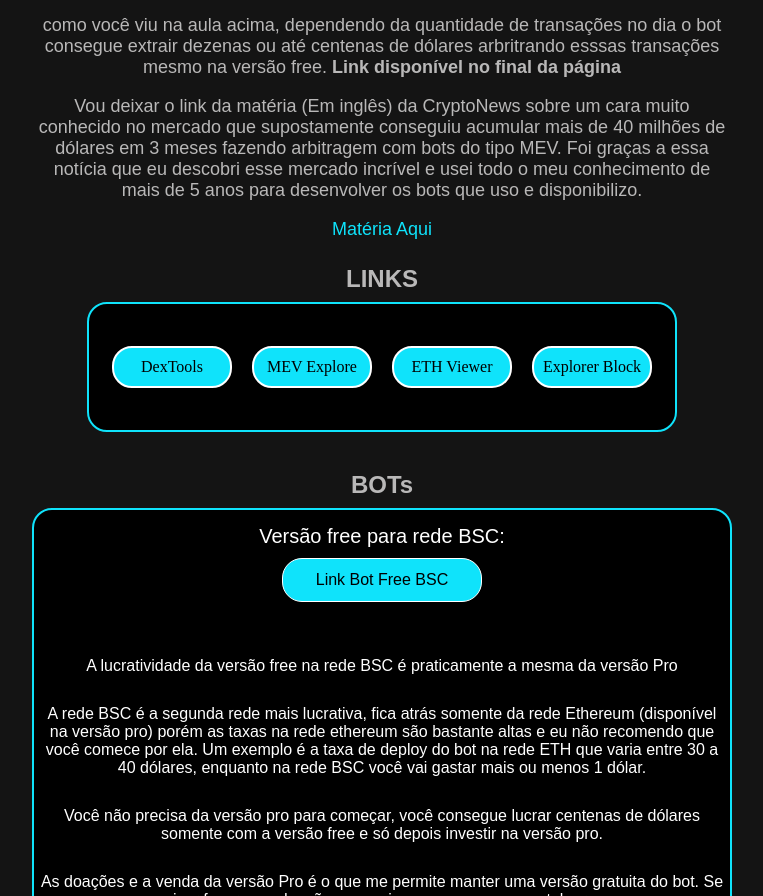
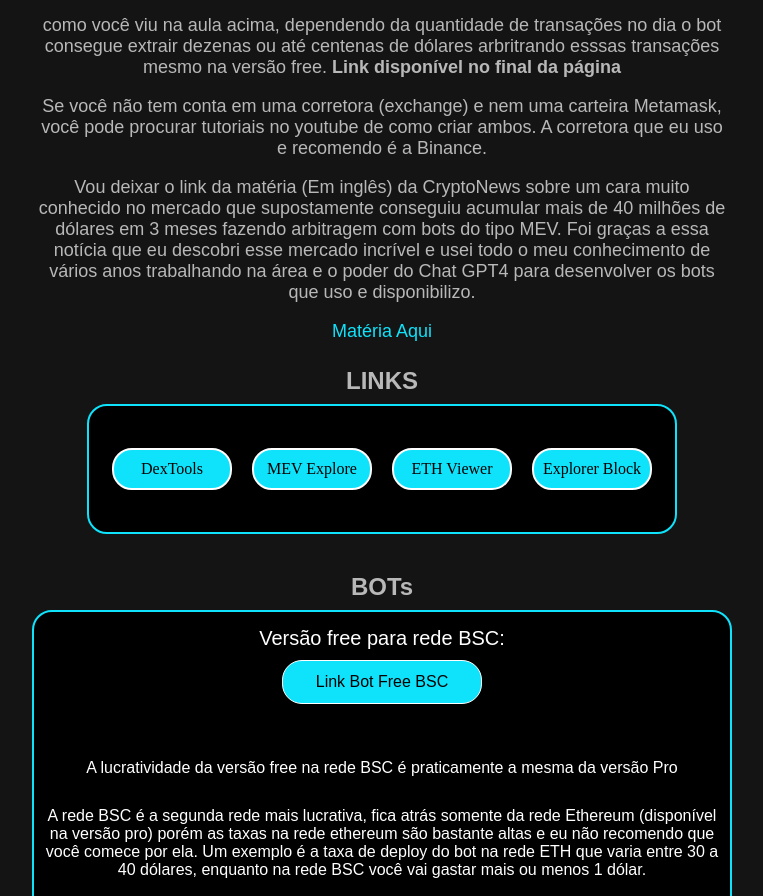
Before and after one commit to pageem15/pageem15.github.io, a plain HTML site: page index.html in a window 1280 px wide. Shown: the part 877-1773 px from the top of the page, without its empty margins (258-1021 px from the left). Drawn offline with Linux system fonts and the light colour scheme.

Commit message:
Add files via upload

```diff
--- a/index.html
+++ b/index.html
@@ -50,7 +50,8 @@
 <div id="p-text-downvideo">
     <p>Isso não é um vídeo de vendas disfarçado de aula, isso é uma aula completa explicando como funciona a técnica de Maximal Extractable Value (MEV) em uma rede blockchain e como você pode extrair muito lucro das transações que acontecem, deixo também a versão free do meu código e ensino como usar na prática. Mas assista até o final sem pular nenhuma parte.</p>
     <p>como você viu na aula acima, dependendo da quantidade de transações no dia o bot consegue extrair dezenas ou até centenas de dólares arbritrando esssas transações mesmo na versão free. <strong>Link disponível no final da página</strong></p>
-    <p>Vou deixar o link da matéria (Em inglês) da CryptoNews sobre um cara muito conhecido no mercado que supostamente conseguiu acumular mais de 40 milhões de dólares em 3 meses fazendo arbitragem com bots do tipo MEV. Foi graças a essa notícia que eu descobri esse mercado incrível e usei todo o meu conhecimento de mais de 5 anos para desenvolver os bots que uso e disponibilizo.</p>
+    <p>Se você não tem conta em uma corretora (exchange) e nem uma carteira Metamask, você pode procurar tutoriais no youtube de como criar ambos. A corretora que eu uso e recomendo é a Binance.</p>
+    <p>Vou deixar o link da matéria (Em inglês) da CryptoNews sobre um cara muito conhecido no mercado que supostamente conseguiu acumular mais de 40 milhões de dólares em 3 meses fazendo arbitragem com bots do tipo MEV. Foi graças a essa notícia que eu descobri esse mercado incrível e usei todo o meu conhecimento de vários anos trabalhando na área e o poder do Chat GPT4 para desenvolver os bots que uso e disponibilizo.</p>
     <a id="link-materia" href="https://cryptonews.com/news/ethereum-bot-operated-by-jaredfromsubwayeth-bags-more-than-40-million-three-months.htm" target="_blank">Matéria Aqui</a>
 </div>
 
```
